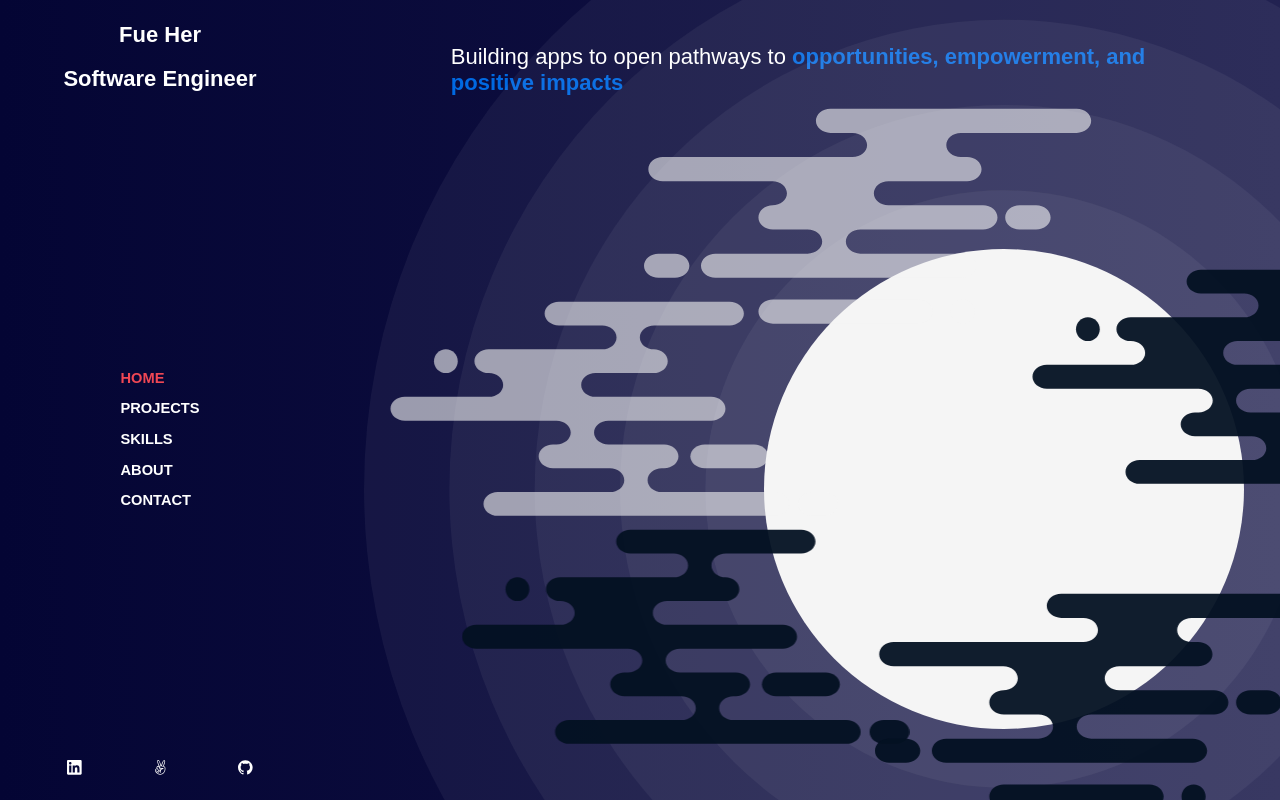
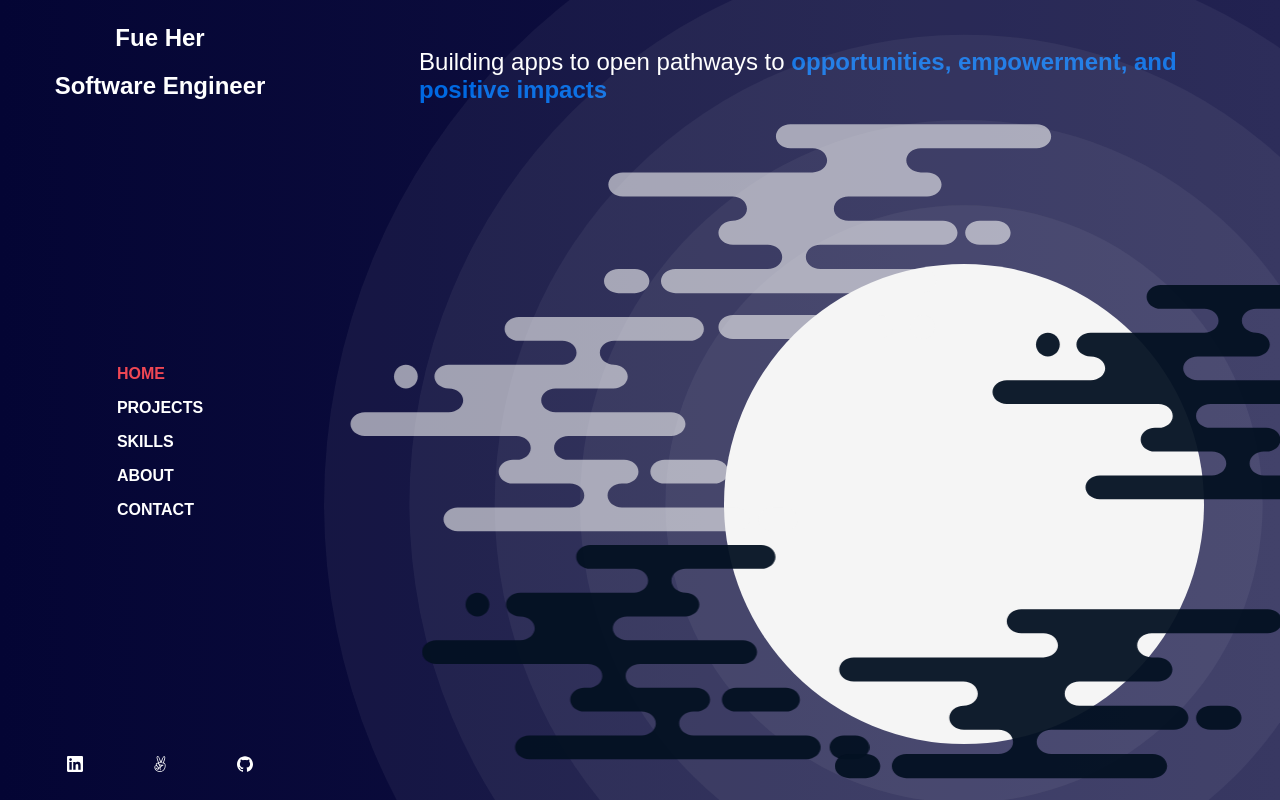
Before and after one commit to FueRobertHer/portfolio, a React (Create React App) app: page /#/ in a window 1280 px wide. Built offline with nearby package versions, Linux system fonts and the light colour scheme.

Commit message:
Fix style

```diff
--- a/src/styles/App.css
+++ b/src/styles/App.css
@@ -1,6 +1,6 @@
 html {
   scroll-behavior: smooth;
-  font-size: 11pt;
+  font-size: 12pt;
   overflow: hidden;
 }
 
--- a/src/styles/about.css
+++ b/src/styles/about.css
@@ -7,7 +7,8 @@
 .about-nav {
   position: fixed;
   width: 75vw;
-
+  background: rgb(4, 5, 52);
+  background: linear-gradient(90deg, rgba(8, 9, 57, 1) 0%, rgba(22, 22, 72, 1) 100%);
   z-index: 1;
 }
 
@@ -36,7 +37,7 @@
 
 .about-header {
   font-size: 2.5em;
-  margin-top: 1.8em;
+  margin-top: 2em;
 }
 
 .about-text {
@@ -44,7 +45,7 @@
 }
 
 .about-section {
-  min-height: 87vh;
+  min-height: 80vh;
   margin-bottom: 3em;
 }
 
```
